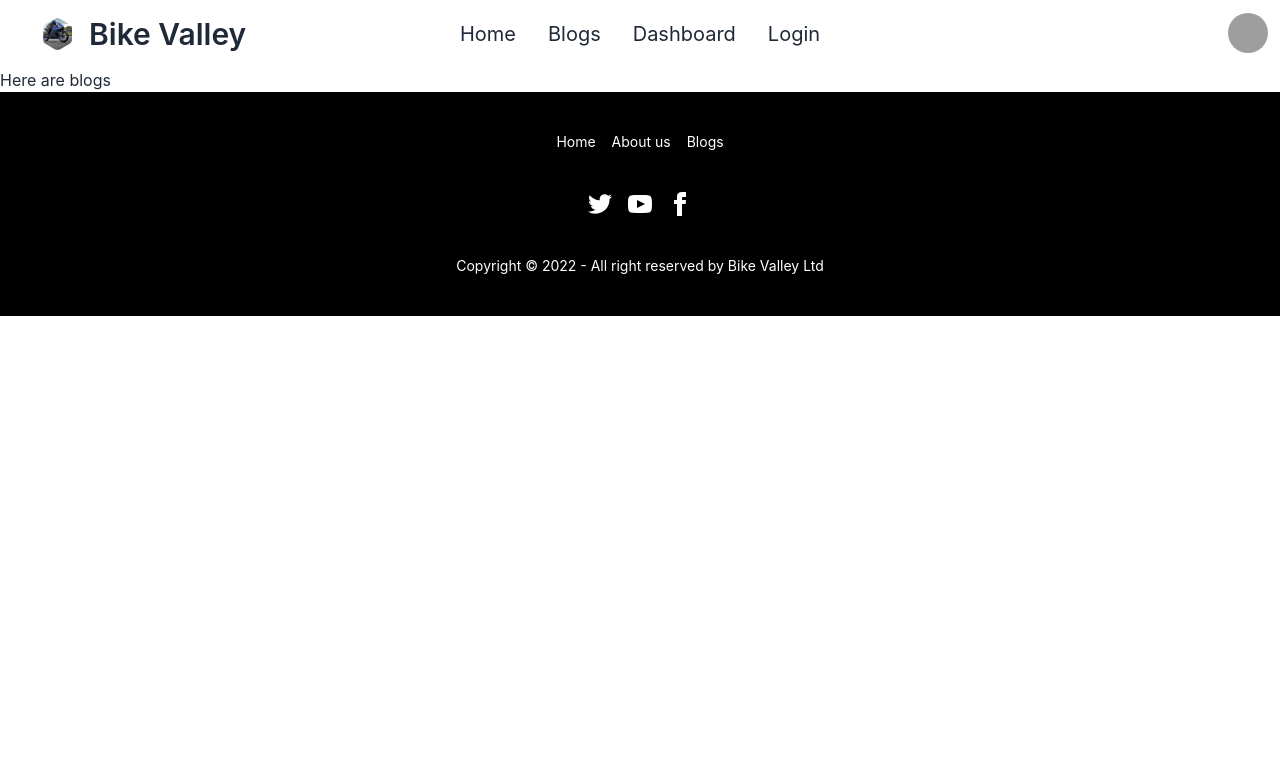
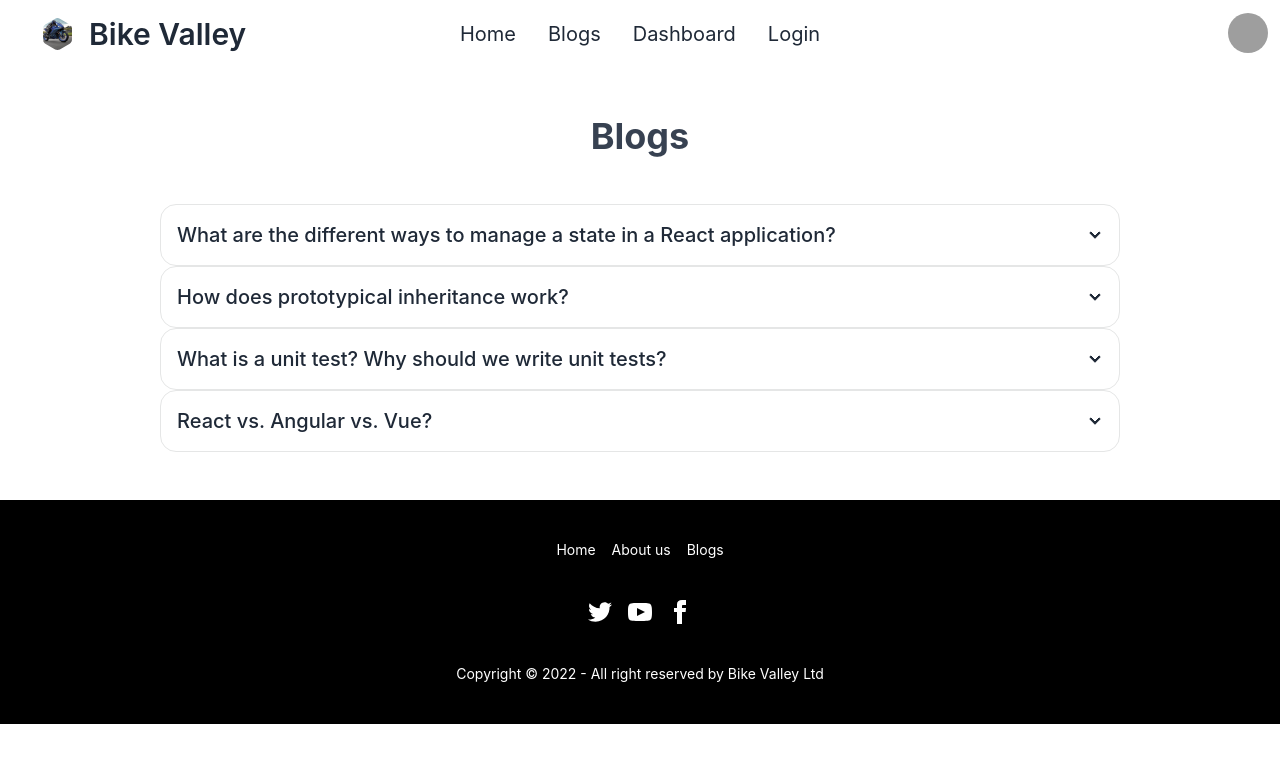
Before and after one commit to Achintya151/bike-valley-app-client-side, a React (Create React App) app: page /blogs in a window 1280 px wide. Shown: the top 762 px of the page. Built offline with nearby package versions, Linux system fonts and the light colour scheme; grey boxes are pictures that could not be loaded.

Commit message:
blogs page done

```diff
--- /dev/null
+++ b/public/Blogs.json
@@ -0,0 +1,37 @@
+[
+    {
+        "id": 1,
+        "question": "What are the different ways to manage a state in a React application?",
+        "answer": [
+            "There are four main types of state you need to properly manage in your React apps:",
+            "Local (UI) state – Local state is data we manage in one or another component.Local state is most often managed in React using the useState hook.",
+            "Global (UI) state – Global state is data we manage across multiple components.Global state is necessary when we want to get and update data anywhere in our app, or in multiple components at least.",
+            "Server state – Data that comes from an external server that must be integrated with our UI state.Server state is a simple concept, but can be hard to manage alongside all of our local and global UI state."
+        ]
+    },
+    {
+        "id": 2,
+        "question": "How does prototypical inheritance work?",
+        "answer": [
+            "Every object with its methods and properties contains an internal and hidden property known as [[Prototype]]. The Prototypal Inheritance is a feature in javascript used to add methods and properties in objects. It is a method by which an object can inherit the properties and methods of another object. Traditionally, in order to get and set the [[Prototype]] of an object, we use Object.getPrototypeOf and Object.setPrototypeOf. Nowadays, in modern language, it is being set using __proto__.",
+            "Syntax: ChildObject.__proto__ = ParentObject"
+        ]
+    },
+    {
+        "id": 3,
+        "question": "What is a unit test? Why should we write unit tests?",
+        "answer": [
+            "A unit test is a way of testing a unit - the smallest piece of code that can be logically isolated in a system. In most programming languages, that is a function, a subroutine, a method or property.",
+            "Why should we write unit test-decrease defects and expose them early in the development lifecycle, increase code readability, enable code reuse and improve deployment velocity."
+        ]
+    },
+    {
+        "id": 4,
+        "question": "React vs. Angular vs. Vue?",
+        "answer": [
+            "React - React can be used as a UI library to render elements, without enforcing a specific project structure, and that’s why it’s not strictly a framework. React Elements are the smallest building blocks of React apps. They are more powerful than DOM elements because the React DOM makes sure to update them efficiently whenever something changes.Components are larger building blocks that define independent and reusable pieces to be used throughout the application. They accept inputs called props and produce elements that are then displayed to the user. React is based on JavaScript, but it’s mostly combined with JSX (JavaScript XML), a syntax extension that allows you to create elements that contain HTML and JavaScript at the same time. Anything you create with JSX could also be created with the React JavaScript API, but most developers prefer JSX because it’s more intuitive.",
+            "Vue - The Vue.js core library focuses on the View layer only. It’s called a progressive framework because you can extend its functionality with official and third-party packages, such as Vue Router or Vuex, to turn it into an actual framework.Although Vue is not strictly associated with the MVVM (Model-View-ViewModel) pattern, its design was partly inspired by it. With Vue, you’ll be working mostly on the ViewModel layer, to make sure that the application data is processed in a way that allows the framework to render an up-to-date View. Vue’s templating syntax lets you create View components, and it combines familiar HTML with special directives and features. This templating syntax is preferred, even though raw JavaScript and JSX are also supported.Components in Vue are small, self-contained, and can be reused throughout the application. Single File Components (SFCs) with the .vue extension contain HTML, CSS, and JavaScript so that all relevant code resides in one file.SFCs are the recommended way to organize code in Vue.js projects, especially larger ones. Tools such as Webpack or Browserify are required to transpile SFCs into working JavaScript code.",
+            "AngularJS - AngularJS, the original framework, is an MVC (Model-View-Controller)) framework. But in Angular 2, there’s no strict association with MV*-patterns as it is also component-based.Projects in Angular are structured into Modules, Components, and Services. Each Angular application has at least one root component and one root module. Each component in Angular contains a Template, a Class that defines the application logic, and MetaData (Decorators). The metadata for a component tells Angular where to find the building blocks that it needs to create and present its view. Angular templates are written in HTML but can also include Angular template syntax with special directives to output reactive data and render multiple elements, among other things. Services in Angular are used by Components to delegate business-logic tasks such as fetching data or validating input. They are a distinct part of Angular applications. While Angular doesn’t enforce their use, it’s highly suggested to structure apps as a set of distinct services that can be reused. Angular is built in TypeScript, so its use is recommended to get the most seamless experience, but plain JavaScript is also supported."
+        ]
+    }
+]
--- /dev/null
+++ b/src/Pages/Blogs/Blog/Blog.js
@@ -0,0 +1,21 @@
+import React from 'react';
+
+const Blog = ({ blogs }) => {
+    const { question, answer } = blogs;
+    return (
+        <div tabIndex={0} className="collapse collapse-arrow border border-base-300 bg-base-100 rounded-box">
+            <div className="collapse-title text-xl font-medium">
+                {question}
+            </div>
+            <div className="collapse-content">
+                {
+                    answer.map((singleAnswer, i) => <p className='pb-2'
+                        key={i}
+                    >{singleAnswer}</p>)
+                }
+            </div>
+        </div>
+    );
+};
+
+export default Blog;
--- a/src/Pages/Blogs/Blogs/Blogs.js
+++ b/src/Pages/Blogs/Blogs/Blogs.js
@@ -1,9 +1,20 @@
 import React from 'react';
+import { useLoaderData } from 'react-router-dom';
+import Blog from '../Blog/Blog';
 
 const Blogs = () => {
+    const blogs = useLoaderData();
     return (
-        <div>
-            <h2>Here are blogs</h2>
+        <div className='w-3/4 mx-auto'>
+            <h2 className='text-4xl text-center text-gray-700 font-bold py-12'>Blogs</h2>
+            <div className='pb-12'>
+                {
+                    blogs.map(blog => <Blog
+                        key={blog.id}
+                        blogs={blog}
+                    ></Blog>)
+                }
+            </div>
         </div>
     );
 };
--- a/src/Routes/Routes/Routes.js
+++ b/src/Routes/Routes/Routes.js
@@ -19,7 +19,8 @@ const router = createBrowserRouter([
             },
             {
                 path: '/blogs',
-                element: <Blogs></Blogs>
+                element: <Blogs></Blogs>,
+                loader: () => fetch('Blogs.json')
             },
             {
                 path: '/about',
```
